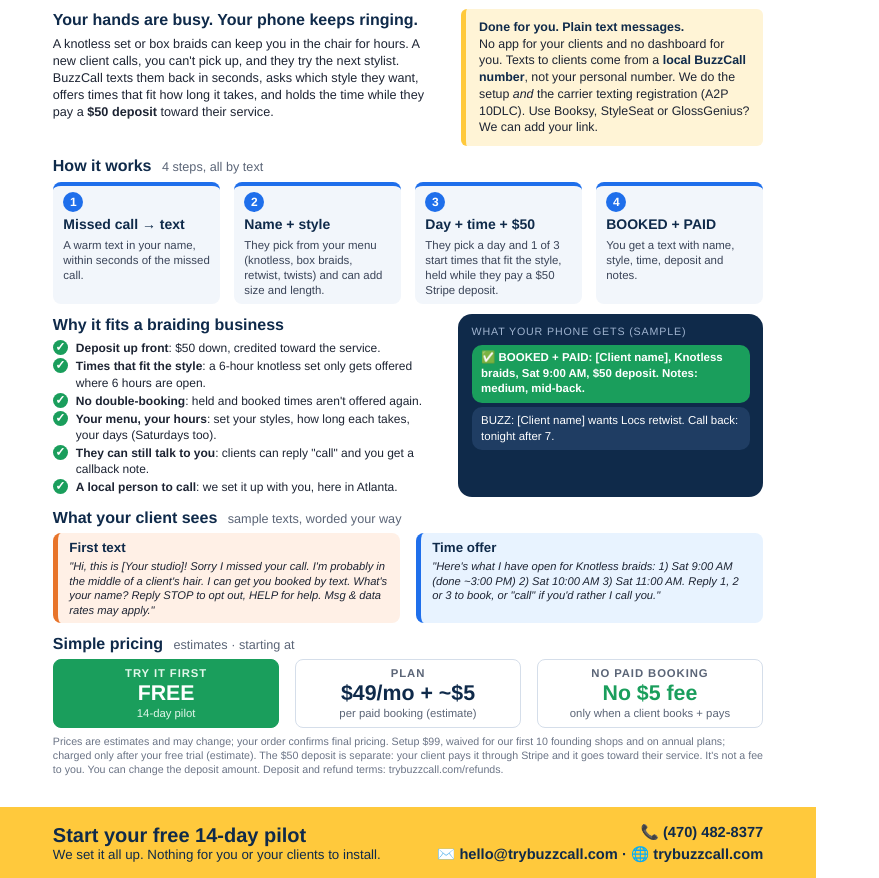
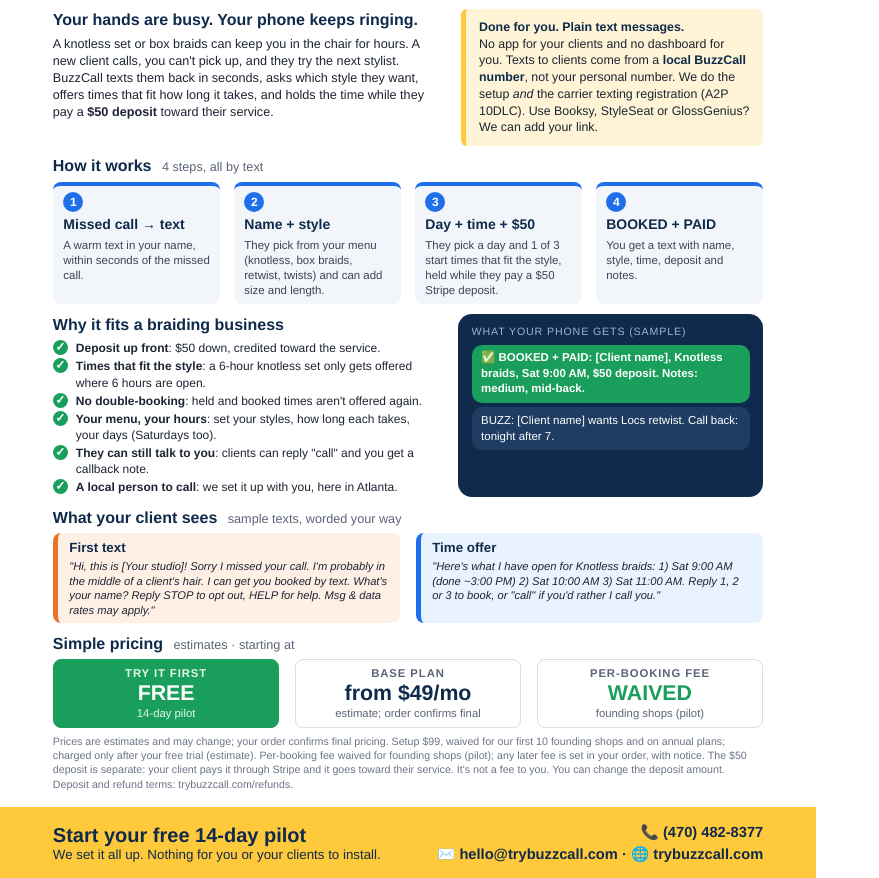
Before and after one commit to bytspot-source/trybuzzcall, a website: page marketing/pitch_sheet_braiders.html in a window 1280 px wide. Shown: the part 178-1056 px from the top of the page, without its empty margins (0-879 px from the left). Drawn offline with Linux system fonts and the light colour scheme.

Commit message:
Braider pitch sheet: per-booking fee waived for founding shops (pilot), later fee set in order with notice; rebuild PDF

```diff
--- a/marketing/pitch_sheet_braiders.html
+++ b/marketing/pitch_sheet_braiders.html
@@ -121,10 +121,10 @@ main{gap:.1in}
     <h2>Simple pricing <small>estimates · starting at</small></h2>
     <div class="pricing">
       <div class="price pilot"><div class="k">Try it first</div><div class="v">FREE</div><div class="s">14-day pilot</div></div>
-      <div class="price"><div class="k">Plan</div><div class="v">$49/mo + ~$5</div><div class="s">per paid booking (estimate)</div></div>
-      <div class="price waive"><div class="k">No paid booking</div><div class="v">No $5 fee</div><div class="s">only when a client books + pays</div></div>
+      <div class="price"><div class="k">Base plan</div><div class="v">from $49/mo</div><div class="s">estimate; order confirms final</div></div>
+      <div class="price waive"><div class="k">Per-booking fee</div><div class="v">WAIVED</div><div class="s">founding shops (pilot)</div></div>
     </div>
-    <div class="fine">Prices are estimates and may change; your order confirms final pricing. Setup $99, waived for our first 10 founding shops and on annual plans; charged only after your free trial (estimate). The $50 deposit is separate: your client pays it through Stripe and it goes toward their service. It's not a fee to you. You can change the deposit amount. Deposit and refund terms: trybuzzcall.com/refunds.</div>
+    <div class="fine">Prices are estimates and may change; your order confirms final pricing. Setup $99, waived for our first 10 founding shops and on annual plans; charged only after your free trial (estimate). Per-booking fee waived for founding shops (pilot); any later fee is set in your order, with notice. The $50 deposit is separate: your client pays it through Stripe and it goes toward their service. It's not a fee to you. You can change the deposit amount. Deposit and refund terms: trybuzzcall.com/refunds.</div>
   </section>
 </main>
 <footer>
```
Also changed, not shown: 1 other file.
